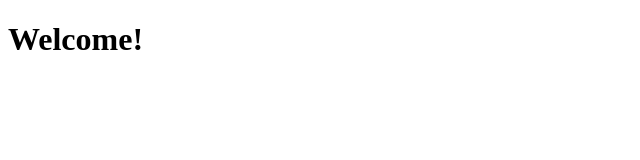
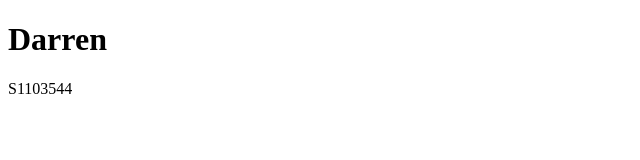
Before and after one commit to Artisme/artisme.github.io, a plain HTML site: page index.html in a window 1280 px wide. Shown: the whole page, without its empty margins (0-640 px from the left). Drawn offline with Linux system fonts and the light colour scheme.

Commit message:
Update index.html

```diff
--- a/index.html
+++ b/index.html
@@ -4,11 +4,12 @@
 <head>
     <meta charset="UTF-8">
     <meta name="viewport" content="width=device-width, initial-scale=1.0">
-    <title>Nerrad</title>
+    <title>Darren</title>
 </head>
 
 <body>
-    <h1>Welcome!</h1>
+    <h1>Darren</h1>
+    <p>S1103544</p>
 </body>
 
 </html>
```
